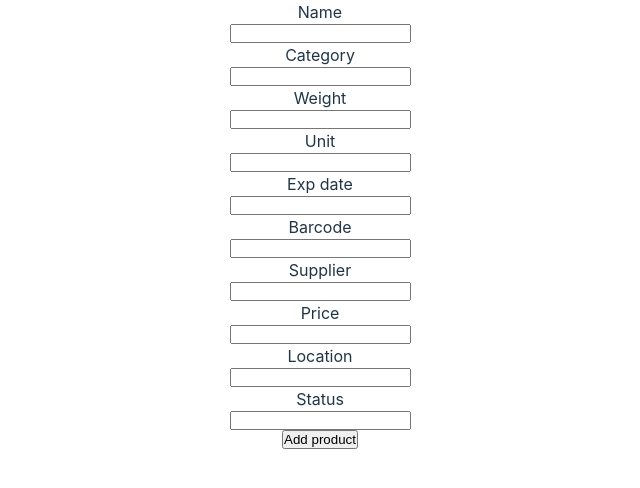
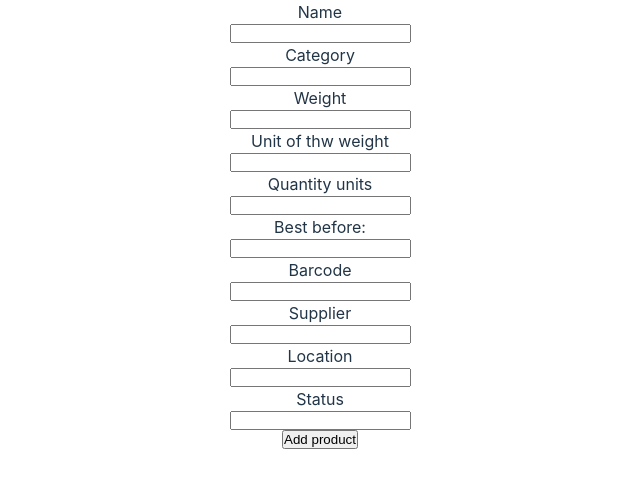
Before and after one commit to iamogir/stock-review-client, a React (Vite) app: page /add_product in a window 1280 px wide. Shown: the top 488 px of the page, without its empty margins (320-960 px from the left). Built offline with nearby package versions, Linux system fonts and the light colour scheme.

Commit message:
deleted price input, fixed added product obj

```diff
--- a/src/entities/product/model/types.ts
+++ b/src/entities/product/model/types.ts
@@ -15,7 +15,7 @@ export type ProductDto = {
 }
 
 export interface Product {
-    id: string,
+    id?: string,
     name: string,
     category: string,
     weight: number,
--- a/src/pages/addProductPage/ui/AddProductPage.tsx
+++ b/src/pages/addProductPage/ui/AddProductPage.tsx
@@ -9,13 +9,12 @@ const AddProductPage = () => {
         const eventTarget = event.target as HTMLFormElement;
         console.log(event)
         const infoObject: Product = {
-            id: '0',
-            name: eventTarget['namee'].value,
+            name: eventTarget['productName'].value,
             category: eventTarget['category'].value,
             weight: eventTarget['weight'].value,
-            unitWeight: eventTarget['unit'].value,
-            quantityUnits: 1,
-            expirationDate: new Date(Date.now()),
+            unitWeight: eventTarget['unitWeight'].value,
+            quantityUnits: eventTarget['quantity'].value,
+            expirationDate: eventTarget['expDate'].value,
             supplier: eventTarget['supplier'].value,
             storageLocation: eventTarget['location'].value,
             status: eventTarget['status'].value,
@@ -27,22 +26,23 @@ const AddProductPage = () => {
     return (
         <div>
             <form className={style.form} onSubmit={addProduct}> {/*novalidate - disable browser validation*/}
+
                 <label>Name</label>
-                <input name={'namee'} />
+                <input name={'productName'} />
                 <label>Category</label>
                 <input name={'category'} />
                 <label>Weight</label>
                 <input name={'weight'} />
-                <label>Unit</label>
-                <input name={'unit'} />
-                <label>Exp date</label>
+                <label>Unit of thw weight</label>
+                <input name={'unitWeight'} />
+                <label>Quantity units</label>
+                <input name={'quantity'} />
+                <label>Best before:</label>
                 <input name={'expDate'} />
                 <label>Barcode</label>
                 <input name={'barcode'} />
                 <label>Supplier</label>
                 <input name={'supplier'} />
-                <label>Price</label>
-                <input name={'price'} />
                 <label>Location</label>
                 <input name={'location'} />
                 <label>Status</label>
```
